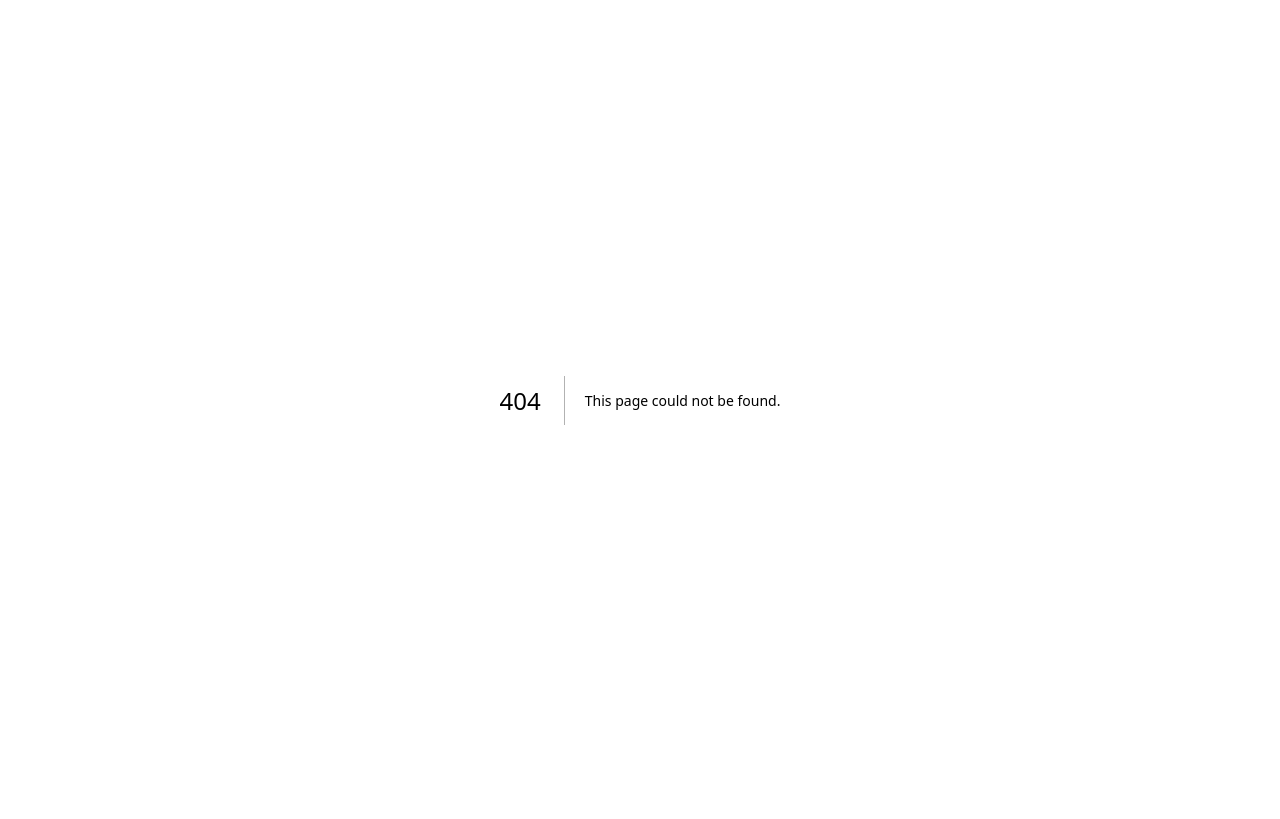
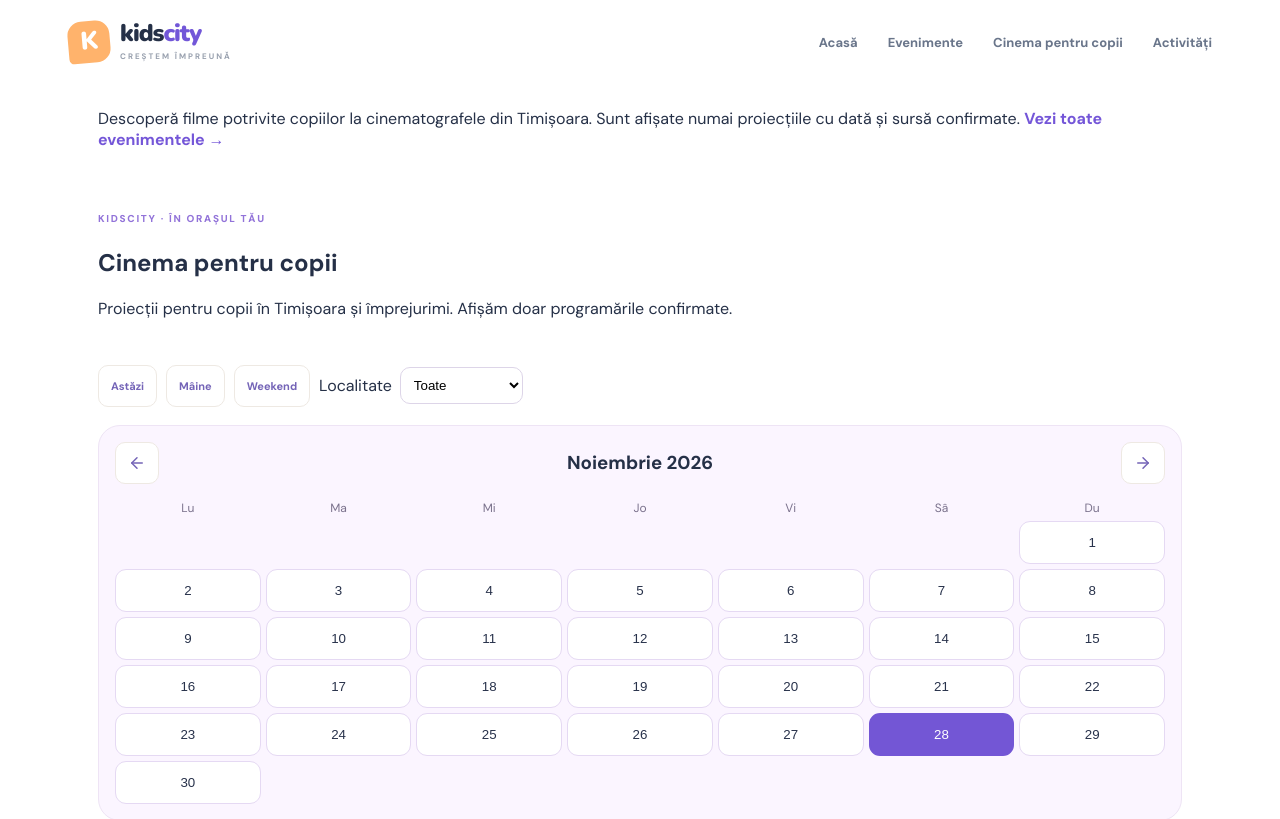
Before and after one commit to claudiamilovan9-svg/Kidscity-, a Next.js app: page /cinema-pentru-copii in a window 1280 px wide. Before the commit this address had no page. Shown: the top 819 px of the page. Built offline with nearby package versions, Linux system fonts and the light colour scheme; no server answers; the database is empty.

Commit message:
Create dedicated children's cinema page

```diff
--- /dev/null
+++ b/app/cinema-pentru-copii/page.tsx
@@ -0,0 +1,30 @@
+import Link from "next/link";
+import EventsCalendar from "@/components/events-calendar";
+
+export const metadata = {
+  title: "Cinema pentru copii | KidsCity",
+  description: "Filme și proiecții pentru copii în Timișoara și împrejurimi, cu program verificat."
+};
+
+export default function KidsCinemaPage() {
+  return (
+    <main>
+      <header className="site-header">
+        <Link className="brand" href="/"><span className="brand-mark">K</span><span>kids<span className="brand-city">city</span><small>CREȘTEM ÎMPREUNĂ</small></span></Link>
+        <nav className="desktop-nav">
+          <Link href="/">Acasă</Link>
+          <Link href="/evenimente">Evenimente</Link>
+          <Link href="/cinema-pentru-copii">Cinema pentru copii</Link>
+          <Link href="/activitati">Activități</Link>
+        </nav>
+      </header>
+      <p style={{ maxWidth: 1120, margin: "24px auto 0", padding: "0 18px" }}>
+        Descoperă filme potrivite copiilor la cinematografele din Timișoara.
+        Sunt afișate numai proiecțiile cu dată și sursă confirmate.
+        {" "}<Link href="/evenimente" style={{ color: "#7456d8", fontWeight: 700 }}>Vezi toate evenimentele →</Link>
+      </p>
+      <EventsCalendar cinemaOnly />
+      <footer><Link href="/evenimente">← Înapoi la evenimente</Link></footer>
+    </main>
+  );
+}
```
